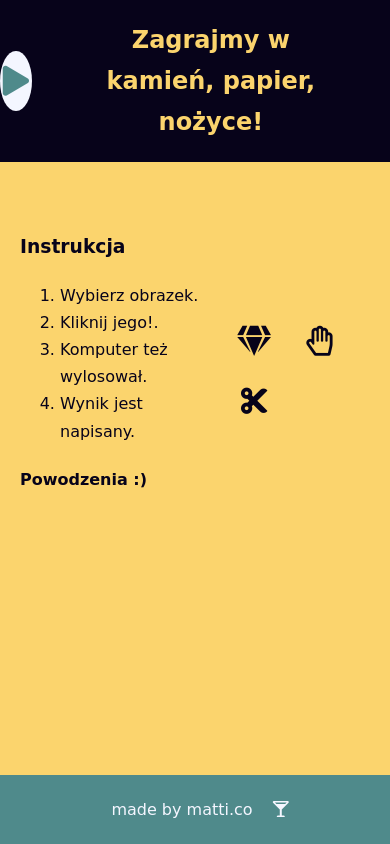
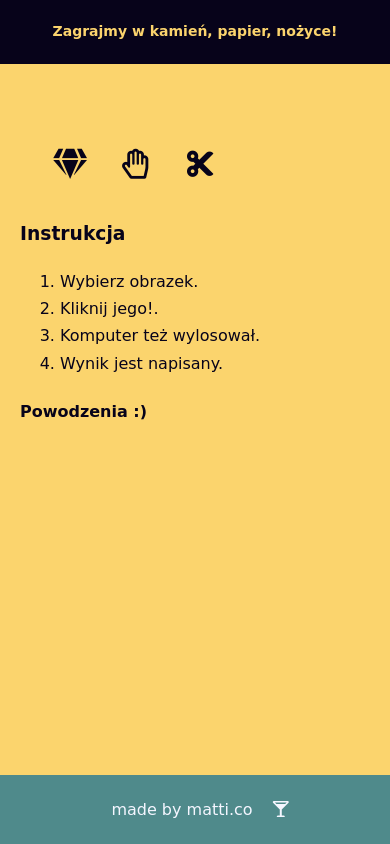
Before and after one commit to mateusz-andrzej-krupa/javascript-prewort, a website: page index.html in a window 390 px wide. Drawn offline with Linux system fonts and the light colour scheme; a web font is replaced by a local one.

Commit message:
Add pre-layout

```diff
--- a/index.html
+++ b/index.html
@@ -2,6 +2,7 @@
 <html lang="en">
 <head>
 	<meta charset="UTF-8">
+	<meta name="viewport" content="width=device-width, initial-scale=1.0">
 	<title>Kamień, papier, nożyce</title>
 	<link rel="stylesheet" href="https://cdnjs.cloudflare.com/ajax/libs/font-awesome/5.9.0/css/all.min.css">
 	<link href="https://fonts.googleapis.com/css2?family=MuseoModerno:wght@300;700&display=swap" rel="stylesheet">
@@ -14,7 +15,7 @@
 	</section>
 	<section class="content">
 		<div class="col-l">
-			<div class="instruction">
+			<div class="about">
 				<h3>Instrukcja</h3>
 				<ol>
 					<li>Wybierz obrazek.</li>
--- a/sass/style.scss
+++ b/sass/style.scss
@@ -20,7 +20,6 @@ body {
 .header {
     display: flex;
     justify-content: center;
-
     background-color: $color-one;
     align-items: center;
     h1 {
@@ -50,11 +49,14 @@ body {
     display: flex;
     justify-content: start;
     margin: 50px 20px;
+
+
     .col-r {
         padding: 20px 0 5px 20px;
         display: flex;
         justify-content: center;
         flex-direction: column;
+        align-self: flex-start;
         i {
 
             font-size: 30px;
@@ -72,8 +74,7 @@ body {
             }
     }
 }
-/*play*/
-/*score*/
+
 /*footer*/
 .footer {
     position: fixed;
@@ -90,3 +91,31 @@ body {
         padding-left: 20px;
     }
 }
+/*media*/
+@media (max-width: 767px) {
+    .header {
+        transition: all 1s;
+        h1 {
+            font-size: 18px;
+        }
+        i {
+            transform: scale(0.5, 0.5);
+        }
+    }
+    .content {
+        flex-direction: column-reverse;
+        justify-content: center;
+
+    }
+}
+@media (max-width: 486px) {
+    .header {
+        transition: all 1s;
+        h1 {
+            font-size: 14px;
+        }
+        i {
+            display: none;
+        }
+    }
+}
```
Also changed, not shown: css/style.css, 1 other file.
